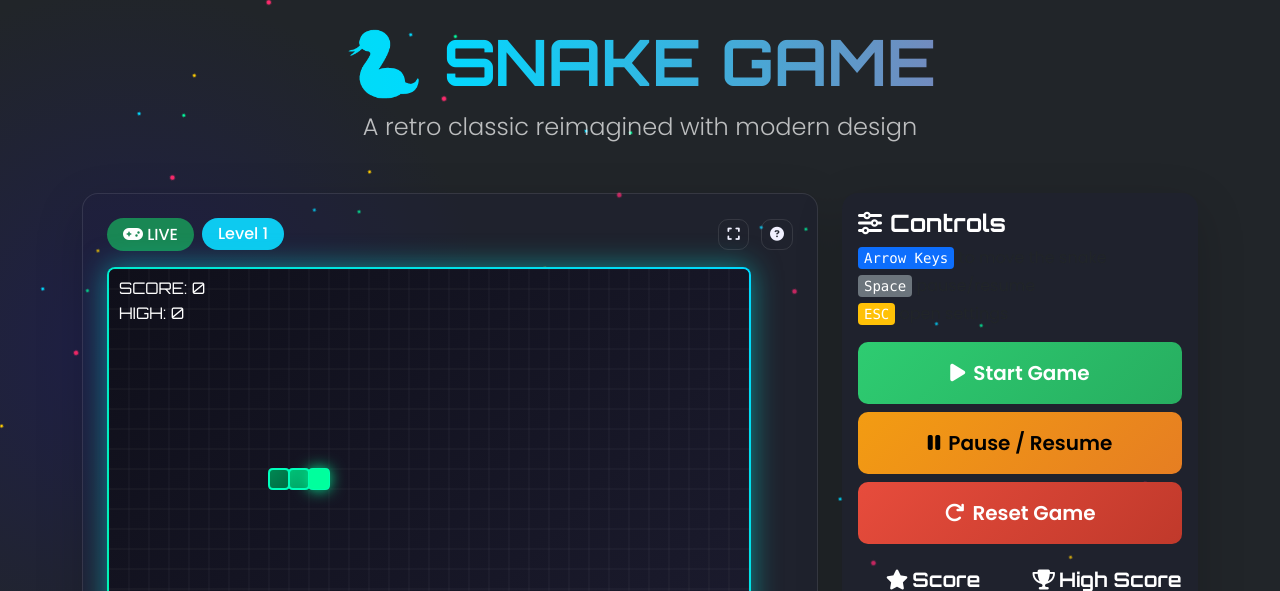
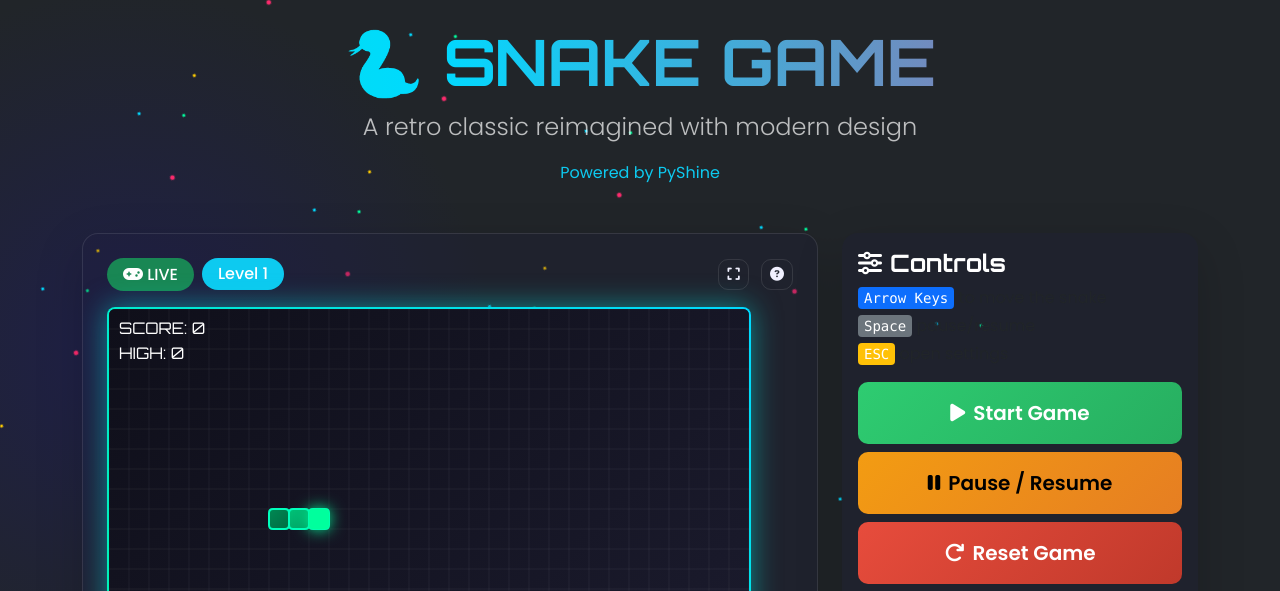
Before and after one commit to pyshine-labs/cool-snake-web-game, a Flask app: page / in a window 1280 px wide. Shown: the top 591 px of the page. Run offline with Flask 3, Linux system fonts and the light colour scheme.

Commit message:
Add PyShine branding link to game header and about modal

```diff
--- a/templates/index.html
+++ b/templates/index.html
@@ -29,6 +29,7 @@
         <header class="text-center mb-5">
             <h1 class="display-3 fw-bold gradient-text">🐍 SNAKE GAME</h1>
             <p class="lead fs-4 text-muted">A retro classic reimagined with modern design</p>
+            <p class="mb-0"><a href="https://pyshine.com/" target="_blank" class="text-decoration-none text-info">Powered by PyShine</a></p>
         </header>
 
         <div class="row g-4">
@@ -244,6 +245,8 @@
                         <li>Real‑time score tracking and high‑score persistence</li>
                     </ul>
                     <p class="mb-0">Created as a demonstration of full‑stack web development using Python, JavaScript, and modern CSS.</p>
+                    <hr>
+                    <p class="text-center mb-0"><a href="https://pyshine.com/" target="_blank" class="text-decoration-none text-info"><i class="fas fa-external-link-alt me-1"></i>PyShine - Python Tutorials</a></p>
                 </div>
                 <div class="modal-footer">
                     <button type="button" class="btn btn-outline-light" data-bs-dismiss="modal">Close</button>
```
